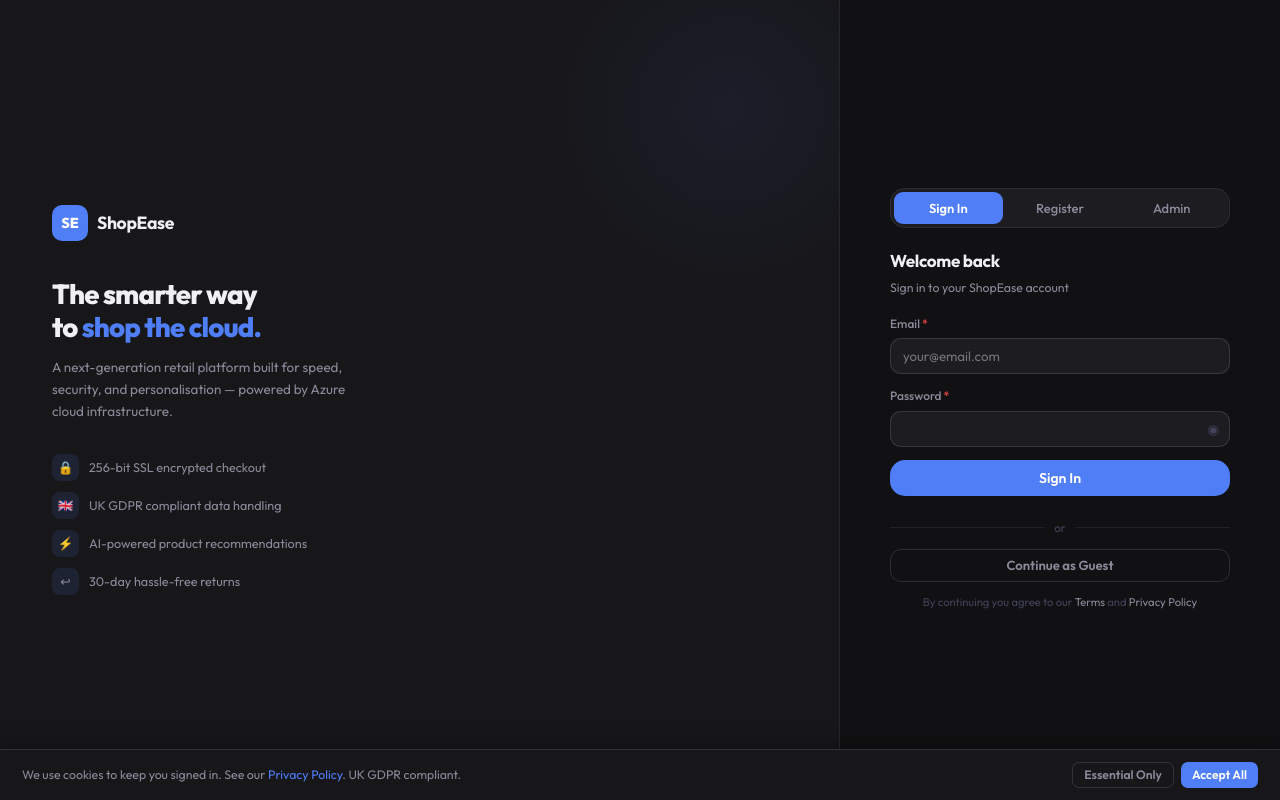
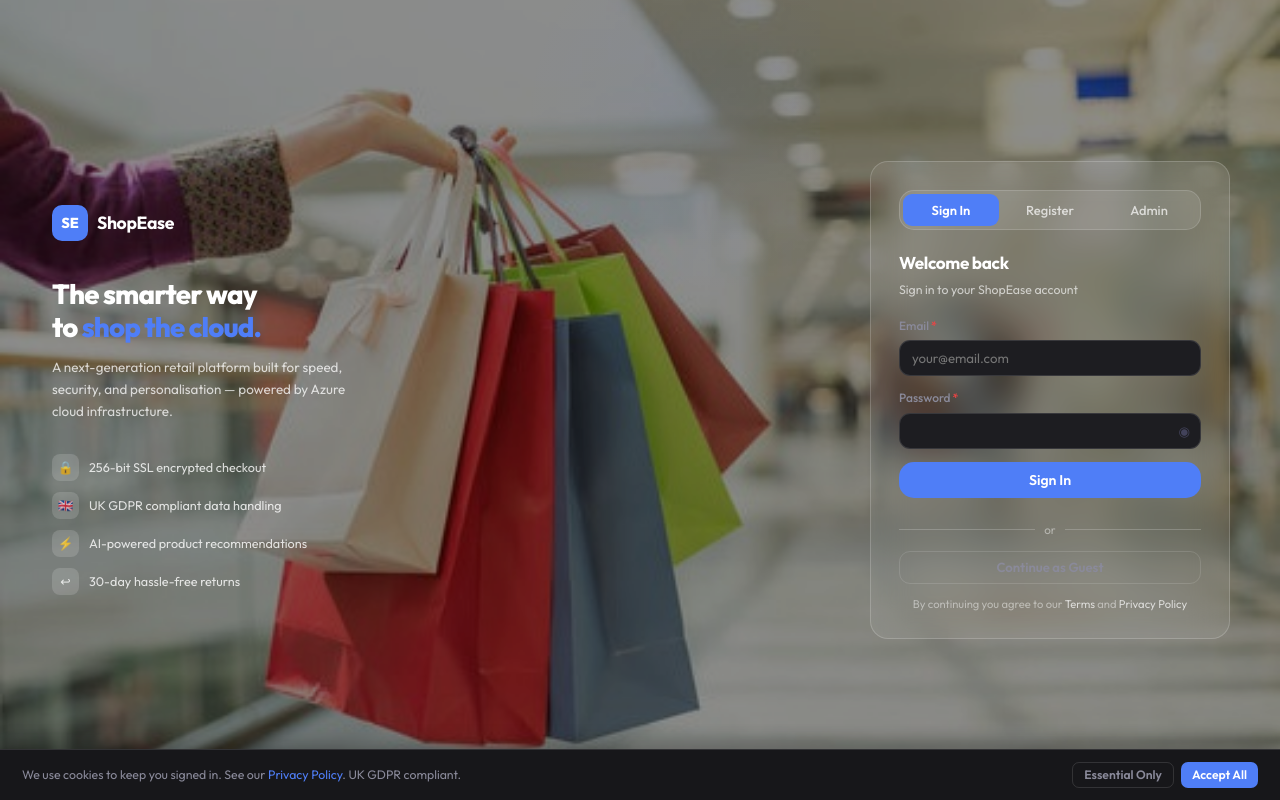
Before and after one commit to Robrie01/shopease, a plain HTML site: page shopease/index.html in a window 1280 px wide. Drawn offline with Linux system fonts and the light colour scheme.

Commit message:
glassmorphism login with hero background

```diff
--- a/shopease/css/auth.css
+++ b/shopease/css/auth.css
@@ -1,27 +1,28 @@
-.auth-page{min-height:100vh;display:flex;align-items:stretch;}
-.auth-l{flex:1;background:var(--surface);border-right:1px solid var(--border);display:flex;flex-direction:column;align-items:flex-start;justify-content:center;padding:56px 52px;position:relative;overflow:hidden;}
+.auth-page{min-height:100vh;display:flex;align-items:stretch;position:relative;background:url('../images/hero.jpg') center center/cover no-repeat;}
+.auth-page::before{content:'';position:absolute;inset:0;background:rgba(0,0,0,.45);pointer-events:none;}
+.auth-l{flex:1;display:flex;flex-direction:column;align-items:flex-start;justify-content:center;padding:56px 52px;position:relative;overflow:hidden;z-index:1;}
 .auth-l::before{content:'';position:absolute;top:-80px;right:-80px;width:380px;height:380px;border-radius:50%;background:radial-gradient(circle,rgba(79,126,247,.07) 0%,transparent 70%);pointer-events:none;}
 .auth-brand{display:flex;align-items:center;gap:9px;margin-bottom:36px;}
 .auth-lm{width:36px;height:36px;border-radius:10px;background:var(--accent);display:flex;align-items:center;justify-content:center;font-size:.9rem;color:#fff;font-weight:800;flex-shrink:0;}
-.auth-bn{font-size:1.1rem;font-weight:700;letter-spacing:-.02em;color:var(--text);}
-.auth-tag{font-size:1.72rem;font-weight:800;letter-spacing:-.03em;line-height:1.22;color:var(--text);margin-bottom:12px;max-width:320px;}
+.auth-bn{font-size:1.1rem;font-weight:700;letter-spacing:-.02em;color:#fff;}
+.auth-tag{font-size:1.72rem;font-weight:800;letter-spacing:-.03em;line-height:1.22;color:#fff;margin-bottom:12px;max-width:320px;}
 .auth-tag span{color:var(--accent);}
-.auth-sub{font-size:.84rem;color:var(--t2);line-height:1.65;max-width:300px;margin-bottom:32px;}
+.auth-sub{font-size:.84rem;color:rgba(255,255,255,.75);line-height:1.65;max-width:300px;margin-bottom:32px;}
 .auth-feats{display:flex;flex-direction:column;gap:11px;}
-.auth-feat{display:flex;align-items:center;gap:10px;font-size:.79rem;color:var(--t2);}
-.auth-fi{width:27px;height:27px;border-radius:8px;background:var(--adim);display:flex;align-items:center;justify-content:center;font-size:.78rem;flex-shrink:0;}
-.auth-r{width:440px;flex-shrink:0;display:flex;align-items:center;justify-content:center;padding:36px 44px;}
-.auth-card{width:100%;max-width:340px;}
-.auth-tabs{display:flex;background:var(--card);border:1px solid var(--border);border-radius:var(--r3);padding:3px;margin-bottom:20px;gap:3px;}
-.atab{flex:1;padding:8px 12px;border-radius:9px;border:none;background:none;color:var(--t2);font-family:inherit;font-size:.81rem;cursor:pointer;transition:all .15s;font-weight:500;}
+.auth-feat{display:flex;align-items:center;gap:10px;font-size:.79rem;color:rgba(255,255,255,.8);}
+.auth-fi{width:27px;height:27px;border-radius:8px;background:rgba(255,255,255,.15);display:flex;align-items:center;justify-content:center;font-size:.78rem;flex-shrink:0;}
+.auth-r{width:460px;flex-shrink:0;display:flex;align-items:center;justify-content:center;padding:36px 44px;position:relative;z-index:1;}
+.auth-card{width:100%;max-width:360px;background:rgba(255,255,255,.08);backdrop-filter:blur(18px);-webkit-backdrop-filter:blur(18px);border:1px solid rgba(255,255,255,.18);border-radius:18px;padding:28px 28px 24px;}
+.auth-tabs{display:flex;background:rgba(255,255,255,.1);border:1px solid rgba(255,255,255,.15);border-radius:var(--r3);padding:3px;margin-bottom:20px;gap:3px;}
+.atab{flex:1;padding:8px 12px;border-radius:9px;border:none;background:none;color:rgba(255,255,255,.7);font-family:inherit;font-size:.81rem;cursor:pointer;transition:all .15s;font-weight:500;}
 .atab.on{background:var(--accent);color:#fff;font-weight:600;}
-.auth-h{font-size:1.07rem;font-weight:700;letter-spacing:-.02em;margin-bottom:3px;}
-.auth-st{font-size:.77rem;color:var(--t2);margin-bottom:18px;}
-.demo-box{background:rgba(79,126,247,.07);border:1px solid rgba(79,126,247,.14);border-radius:var(--r2);padding:9px 13px;font-size:.73rem;color:var(--t2);margin-bottom:16px;line-height:1.6;}
+.auth-h{font-size:1.07rem;font-weight:700;letter-spacing:-.02em;margin-bottom:3px;color:#fff;}
+.auth-st{font-size:.77rem;color:rgba(255,255,255,.65);margin-bottom:18px;}
+.demo-box{background:rgba(79,126,247,.15);border:1px solid rgba(79,126,247,.25);border-radius:var(--r2);padding:9px 13px;font-size:.73rem;color:rgba(255,255,255,.8);margin-bottom:16px;line-height:1.6;}
 .demo-box strong{color:var(--accent);}
-.errbox{background:var(--rdim);border:1px solid rgba(239,68,68,.2);border-radius:var(--r2);padding:8px 12px;font-size:.77rem;color:var(--red);margin-bottom:13px;display:none;}
-.auth-div{display:flex;align-items:center;gap:9px;color:var(--t3);font-size:.73rem;margin:12px 0;}
-.auth-div::before,.auth-div::after{content:'';flex:1;height:1px;background:var(--border);}
-.auth-foot{font-size:.7rem;color:var(--t3);text-align:center;margin-top:12px;line-height:1.6;}
-.auth-foot a{color:var(--t2);cursor:pointer;}
+.errbox{background:rgba(239,68,68,.15);border:1px solid rgba(239,68,68,.3);border-radius:var(--r2);padding:8px 12px;font-size:.77rem;color:#ff8080;margin-bottom:13px;display:none;}
+.auth-div{display:flex;align-items:center;gap:9px;color:rgba(255,255,255,.45);font-size:.73rem;margin:12px 0;}
+.auth-div::before,.auth-div::after{content:'';flex:1;height:1px;background:rgba(255,255,255,.2);}
+.auth-foot{font-size:.7rem;color:rgba(255,255,255,.45);text-align:center;margin-top:12px;line-height:1.6;}
+.auth-foot a{color:rgba(255,255,255,.7);cursor:pointer;}
 @media(max-width:840px){.auth-l{display:none;}.auth-r{width:100%;padding:26px 18px;}}
```
Also changed, not shown: shopease/images/hero.jpg (added).
